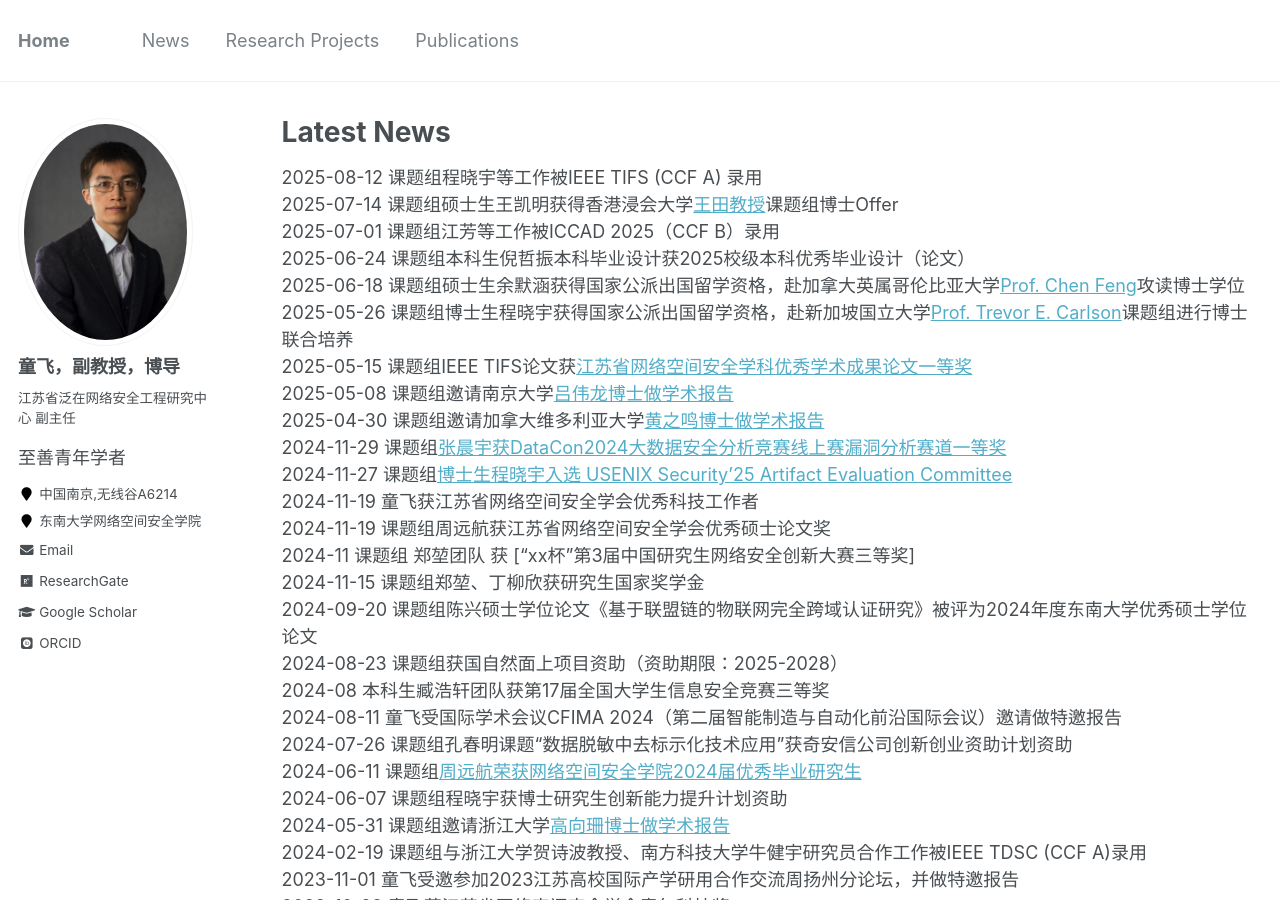
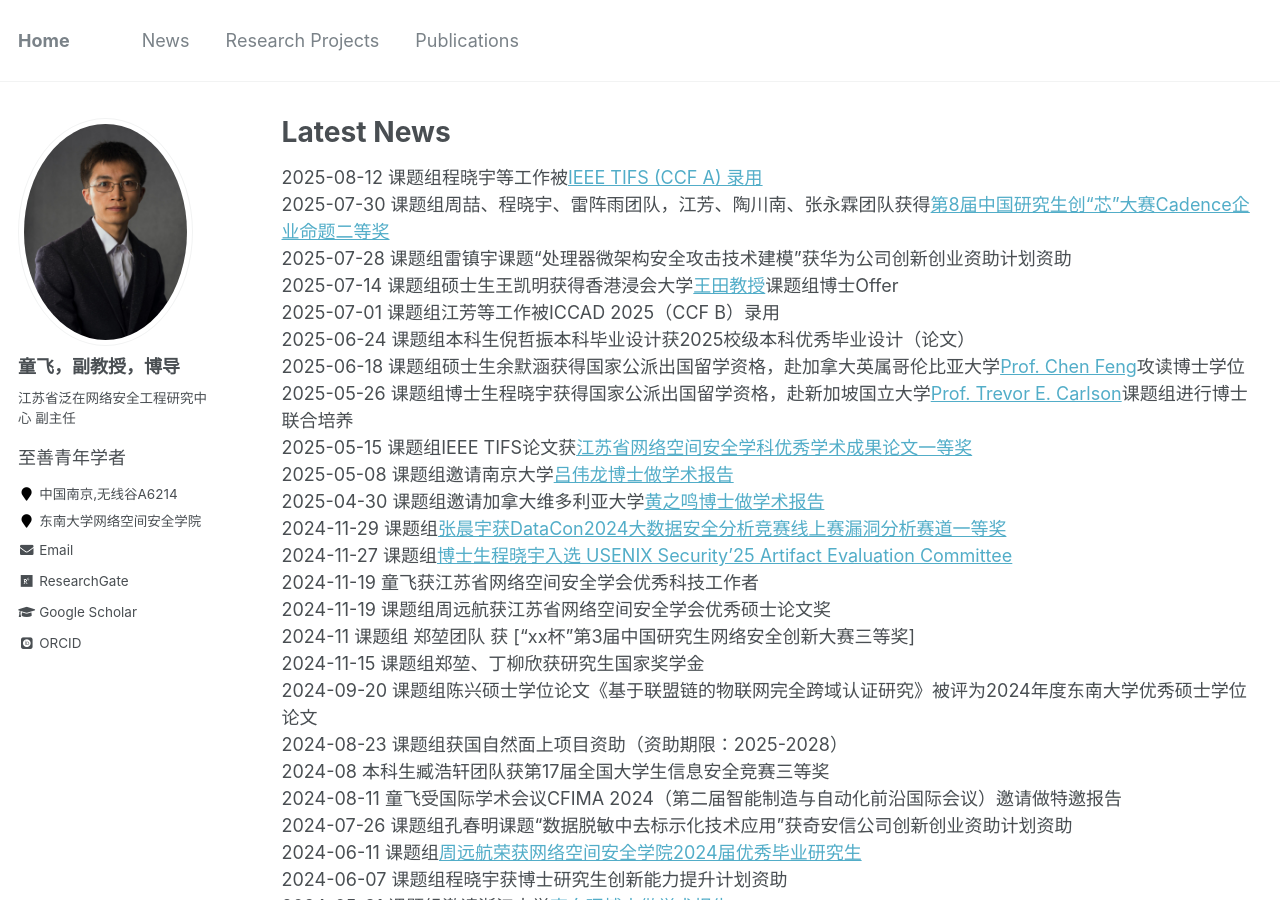
Before and after one commit to fei-tong/fei-tong.github.io, a Jekyll site: the page built from _pages/News.md, in a window 1280 px wide and 900 px high. Built offline with Jekyll 4.4.1, drawn with Linux system fonts in a browser that asks for light colours; some web fonts are replaced.

Commit message:
Update News.md

```diff
--- a/_pages/News.md
+++ b/_pages/News.md
@@ -4,7 +4,9 @@ title: "Latest News"
 permalink: /News/
 author_profile: true
 ---
-2025-08-12 课题组程晓宇等工作被IEEE TIFS (CCF A) 录用<br>
+2025-08-12 课题组程晓宇等工作被[IEEE TIFS (CCF A) 录用](https://ieeexplore.ieee.org/document/11123915/)<br>
+2025-07-30 课题组周喆、程晓宇、雷阵雨团队，江芳、陶川南、张永霖团队获得[第8届中国研究生创“芯”大赛Cadence企业命题二等奖](https://cpipc.acge.org.cn//cw/detail/10/2c90801798476ff0019874a24c26666d)<br>
+2025-07-28 课题组雷镇宇课题“处理器微架构安全攻击技术建模”获华为公司创新创业资助计划资助<br>
 2025-07-14 课题组硕士生王凯明获得香港浸会大学[王田教授](https://www.scholat.com/adamwt)课题组博士Offer<br>
 2025-07-01 课题组江芳等工作被ICCAD 2025（CCF B）录用<br>
 2025-06-24 课题组本科生倪哲振本科毕业设计获2025校级本科优秀毕业设计（论文）<br>
```
